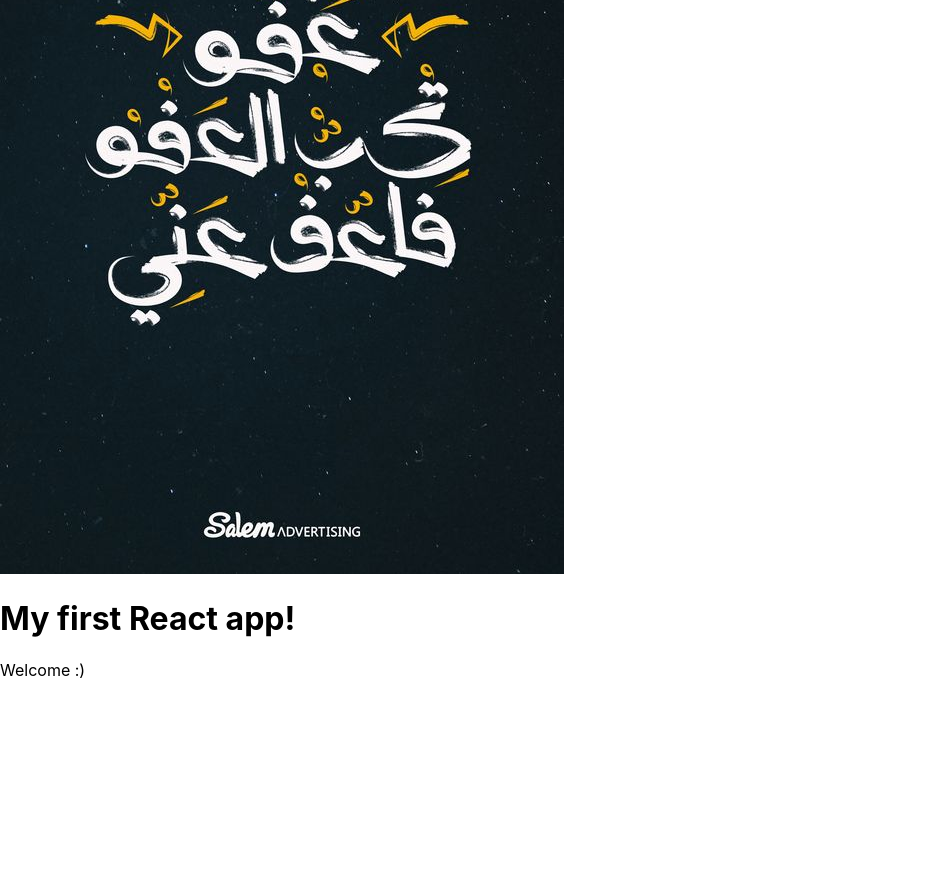
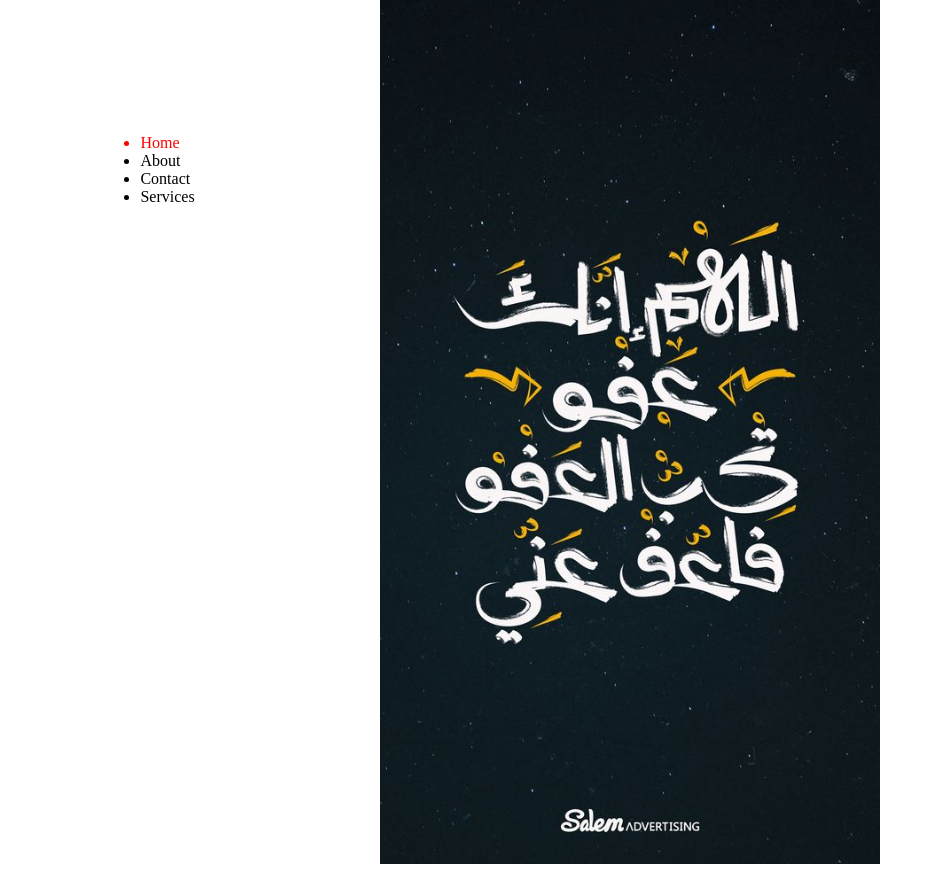
Before and after one commit to abdoBadawy74/project1-NAG, a React (Create React App) app: page / in a window 1280 px wide. Shown: the part 540-1420 px from the top of the page, without its empty margins (0-943 px from the left). Before the commit the page ends 1236 px from the top, so only its background shows below. Built offline with nearby package versions, Linux system fonts and the light colour scheme.

Commit message:
dealing with style

```diff
--- a/src/App.js
+++ b/src/App.js
@@ -1,8 +1,7 @@
 function App() {
   return (
     <div>
-      <h1>My first React app!</h1>
-      <p>Welcome :)</p>
+
     </div>
   );
 }
--- a/src/Header.js
+++ b/src/Header.js
@@ -1,20 +1,28 @@
-import myImage from "./img.jpg"
+import myImage from "./img.jpg";
 
 function Header() {
   return (
     <header>
       <ul>
-        <li>Home</li>
-        <li>About</li>
-        <li>Contact</li>
-        <li>Services</li>
+        <div>
+          <li className="li">Home</li>
+          <li>About</li>
+          <li>Contact</li>
+          <li>Services</li>
+        </div>
+        {/* <img src="./img.png" alt="logo" />   ==>> this is incorrect */}
+        {/* <img src={myImage} alt="logo" />  first way to add image in react */}
+        <img
+          src={require("./img.jpg")}
+          alt="logo"
+          style={{
+            width: "500px",
+            marginRight: "300px",
+            marginTop: "500px",
+          }}
+        />{" "}
+        {/* second way to add image in react */}
       </ul>
-      {/* <img src="./img.png" alt="logo" />   ==>> this is incorrect */}
-
-
-        {/* <img src={myImage} alt="logo" />  first way to add image in react */}
-
-        <img src={require('./img.jpg')} alt="logo" /> {/* second way to add image in react */}
     </header>
   );
 }
--- /dev/null
+++ b/src/Style.css
@@ -0,0 +1,9 @@
+ul{
+    display: flex;
+    justify-content: space-around;
+    align-items: center;
+}
+
+.li{
+    color: red;
+}
--- a/src/index.css
+++ /dev/null
@@ -1,13 +0,0 @@
-body {
-  margin: 0;
-  font-family: -apple-system, BlinkMacSystemFont, 'Segoe UI', 'Roboto', 'Oxygen',
-    'Ubuntu', 'Cantarell', 'Fira Sans', 'Droid Sans', 'Helvetica Neue',
-    sans-serif;
-  -webkit-font-smoothing: antialiased;
-  -moz-osx-font-smoothing: grayscale;
-}
-
-code {
-  font-family: source-code-pro, Menlo, Monaco, Consolas, 'Courier New',
-    monospace;
-}
--- a/src/index.js
+++ b/src/index.js
@@ -1,8 +1,8 @@
 import React from "react";
 import ReactDOM from "react-dom/client";
-import "./index.css";
 import App from "./App";
 import Header from "./Header";
+import "./Style.css"
 
 const root = ReactDOM.createRoot(document.getElementById("root"));
 root.render(
```
